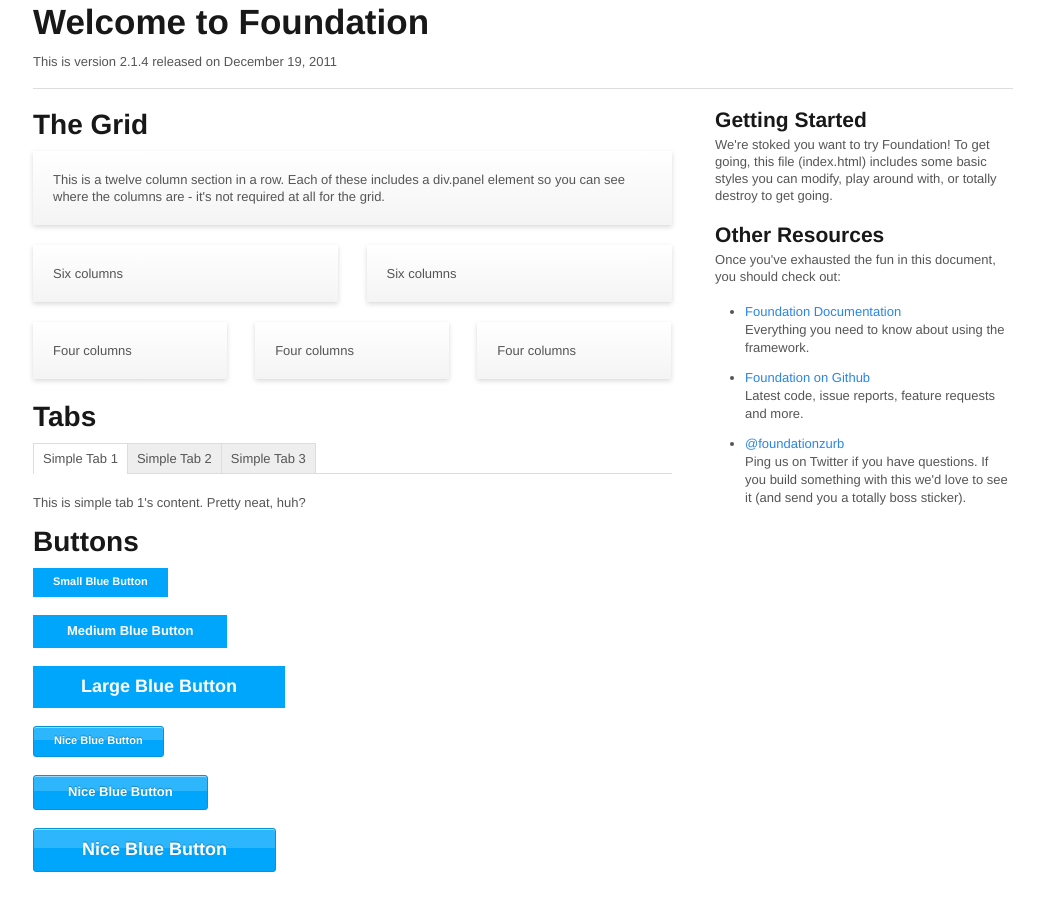
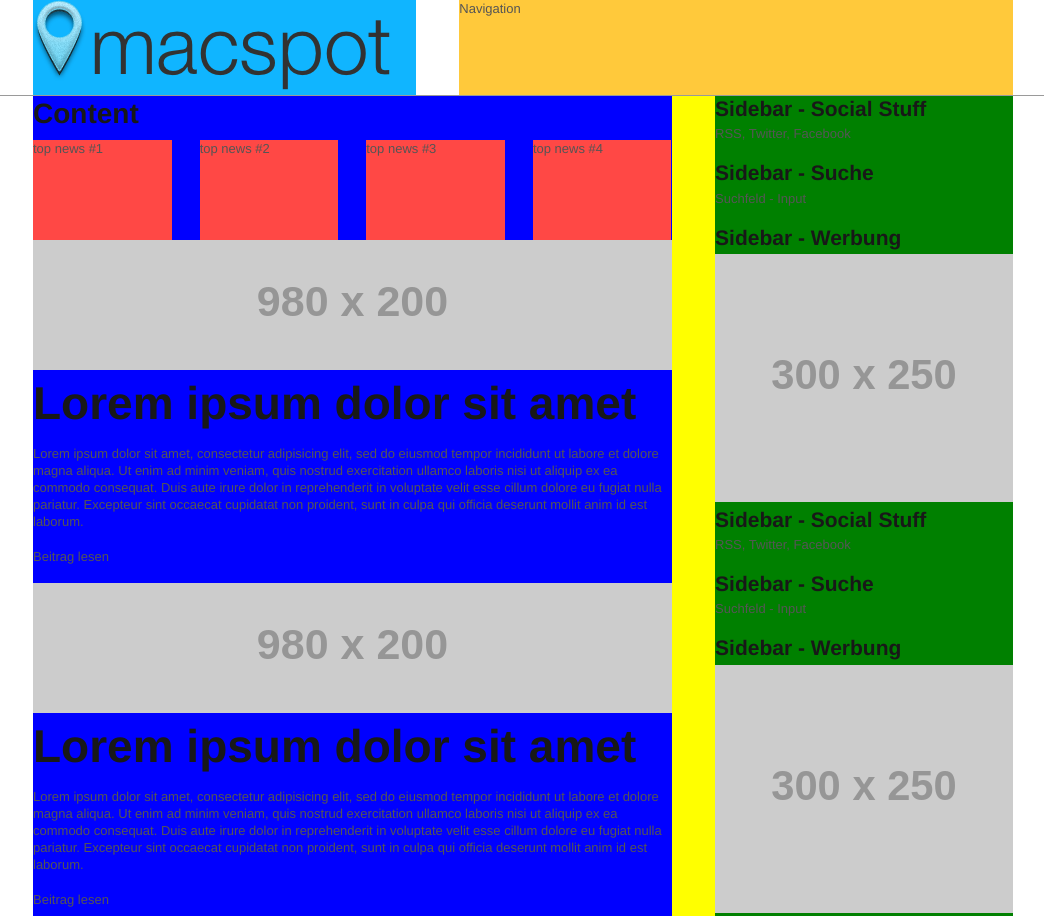
Before and after one commit to sgcoffee/mshub, a plain HTML site: page index.html in a window 1280 px wide. Shown: the top 916 px of the page, without its empty margins (117-1161 px from the left). Before the commit the page ends 890 px from the top, so only its background shows below. Drawn offline with Linux system fonts and the light colour scheme; placeholder pictures from the web are drawn by us.

Commit message:
first foundation integration

```diff
--- a/index.html
+++ b/index.html
@@ -16,6 +16,7 @@
 	<!-- Included CSS Files -->
 	<link rel="stylesheet" href="stylesheets/foundation.css">
 	<link rel="stylesheet" href="stylesheets/app.css">
+	<link rel="stylesheet" href="stylesheets/dev-maspot.css">
 
 	<!--[if lt IE 9]>
 		<link rel="stylesheet" href="stylesheets/ie.css">
@@ -33,97 +34,155 @@
 	<!-- container -->
 	<div class="container">
 
-		<div class="row">
-			<div class="twelve columns">
-				<h2>Welcome to Foundation</h2>
-				<p>This is version 2.1.4 released on December 19, 2011</p>
-				<hr />
+		<div class="row top_header">
+			<div class="five columns logo">
+				<img src="images/logo/pins_placeholder.png" alt="pins_placeholder" width="357" height="90" />
+			</div>
+			<div class="seven columns navigation">
+				<p>Navigation</p>
 			</div>
 		</div>
 
-		<div class="row">
-			<div class="eight columns">
-				<h3>The Grid</h3>
+		<hr>
 
-				<!-- Grid Example -->
-				<div class="row">
-					<div class="twelve columns">
-						<div class="panel">
-							<p>This is a twelve column section in a row. Each of these includes a div.panel element so you can see where the columns are - it's not required at all for the grid.</p>
+
+		<!-- row -->
+		<div class="row main_content">
+			<div class="eight columns inner_content">
+				<h3>Content</h3>
+
+				<!-- top news -->
+				<div class="row topnews">
+					<div class="twelve colums">
+						<div class="row">
+							<div class="three columns">
+								<p>top news #1</p>
+							</div>
+							<div class="three columns">
+								<p>top news #2</p>
+							</div>
+							<div class="three columns">
+								<p>top news #3</p>
+							</div>
+							<div class="three columns">
+								<p>top news #4</p>
+							</div>
 						</div>
 					</div>
 				</div>
+				<!-- /top news -->
+
+				<!-- news content -->
 				<div class="row">
-					<div class="six columns">
-						<div class="panel">
-							<p>Six columns</p>
+					<div class="twelve colums">
+						<div class="news_entry">
+							<img src="http://placehold.it/980x200">
+							<h1>Lorem ipsum dolor sit amet</h1>
+							<p>Lorem ipsum dolor sit amet, consectetur adipisicing elit, sed do eiusmod tempor incididunt ut labore et dolore magna aliqua. Ut enim ad minim veniam, quis nostrud exercitation ullamco laboris nisi ut aliquip ex ea commodo consequat. Duis aute irure dolor in reprehenderit in voluptate velit esse cillum dolore eu fugiat nulla pariatur. Excepteur sint occaecat cupidatat non proident, sunt in culpa qui officia deserunt mollit anim id est laborum.</p>
 						</div>
-					</div>
-					<div class="six columns">
-						<div class="panel">
-							<p>Six columns</p>
+						<div class="read_entry">
+							<p>Beitrag lesen</p>
 						</div>
 					</div>
 				</div>
+				<!-- /news content -->
+
+				<!-- news content -->
 				<div class="row">
-					<div class="four columns">
-						<div class="panel">
-							<p>Four columns</p>
+					<div class="twelve colums">
+						<div class="news_entry">
+							<img src="http://placehold.it/980x200">
+							<h1>Lorem ipsum dolor sit amet</h1>
+							<p>Lorem ipsum dolor sit amet, consectetur adipisicing elit, sed do eiusmod tempor incididunt ut labore et dolore magna aliqua. Ut enim ad minim veniam, quis nostrud exercitation ullamco laboris nisi ut aliquip ex ea commodo consequat. Duis aute irure dolor in reprehenderit in voluptate velit esse cillum dolore eu fugiat nulla pariatur. Excepteur sint occaecat cupidatat non proident, sunt in culpa qui officia deserunt mollit anim id est laborum.</p>
+						</div>
+						<div class="read_entry">
+							<p>Beitrag lesen</p>
 						</div>
 					</div>
-					<div class="four columns">
-						<div class="panel">
-							<p>Four columns</p>
+				</div>
+				<!-- /news content -->
+
+				<!-- news content -->
+				<div class="row">
+					<div class="twelve colums">
+						<div class="news_entry">
+							<img src="http://placehold.it/980x200">
+							<h1>Lorem ipsum dolor sit amet</h1>
+							<p>Lorem ipsum dolor sit amet, consectetur adipisicing elit, sed do eiusmod tempor incididunt ut labore et dolore magna aliqua. Ut enim ad minim veniam, quis nostrud exercitation ullamco laboris nisi ut aliquip ex ea commodo consequat. Duis aute irure dolor in reprehenderit in voluptate velit esse cillum dolore eu fugiat nulla pariatur. Excepteur sint occaecat cupidatat non proident, sunt in culpa qui officia deserunt mollit anim id est laborum.</p>
+						</div>
+						<div class="read_entry">
+							<p>Beitrag lesen</p>
 						</div>
 					</div>
-					<div class="four columns">
-						<div class="panel">
-							<p>Four columns</p>
+				</div>
+				<!-- /news content -->
+
+				<div class="row latest_content">
+					<div class="twelve">
+						<div class="row">
+							<div class="four columns">
+								<p>tutorials</p>
+							</div>
+							<div class="four columns">
+								<p>reviews</p>
+							</div>
+							<div class="four columns">
+								<p>toolbox</p>
+							</div>
 						</div>
 					</div>
 				</div>
 
-				<h3>Tabs</h3>
-				<dl class="tabs">
-					<dd><a href="#simple1" class="active">Simple Tab 1</a></dd>
-					<dd><a href="#simple2">Simple Tab 2</a></dd>
-					<dd><a href="#simple3">Simple Tab 3</a></dd>
-				</dl>
-
-				<ul class="tabs-content">
-					<li class="active" id="simple1Tab">This is simple tab 1's content. Pretty neat, huh?</li>
-					<li id="simple2Tab">This is simple tab 2's content. Now you see it!</li>
-					<li id="simple3Tab">This is simple tab 3's content. It's, you know...okay.</li>
-				</ul>
-
-				<h3>Buttons</h3>
-
-				<p><a href="#" class="small blue button">Small Blue Button</a></p>
-				<p><a href="#" class="blue button">Medium Blue Button</a></p>
-				<p><a href="#" class="large blue button">Large Blue Button</a></p>
-
-				<p><a href="#" class="nice radius small blue button">Nice Blue Button</a></p>
-				<p><a href="#" class="nice radius blue button">Nice Blue Button</a></p>
-				<p><a href="#" class="nice radius large blue button">Nice Blue Button</a></p>
 
 			</div>
+			<!-- /inner_content -->
 
-			<div class="four columns">
-				<h4>Getting Started</h4>
-				<p>We're stoked you want to try Foundation! To get going, this file (index.html) includes some basic styles you can modify, play around with, or totally destroy to get going.</p>
 
-				<h4>Other Resources</h4>
-				<p>Once you've exhausted the fun in this document, you should check out:</p>
-				<ul class="disc">
-					<li><a href="http://foundation.zurb.com/docs">Foundation Documentation</a><br />Everything you need to know about using the framework.</li>
-					<li><a href="http://github.com/zurb/foundation">Foundation on Github</a><br />Latest code, issue reports, feature requests and more.</li>
-					<li><a href="http://twitter.com/foundationzurb">@foundationzurb</a><br />Ping us on Twitter if you have questions. If you build something with this we'd love to see it (and send you a totally boss sticker).</li>
-				</ul>
+			<!-- sidebar -->
+			<div class="four columns sidebar">
+				<h4>Sidebar - Social Stuff</h4>
+				<p>RSS, Twitter, Facebook</p>
+
+				<h4>Sidebar - Suche</h4>
+				<p>Suchfeld - Input</p>
+
+				<h4>Sidebar - Werbung</h4>
+				<img src="http://placehold.it/300x250">
+
+				<h4>Sidebar - Social Stuff</h4>
+				<p>RSS, Twitter, Facebook</p>
+
+				<h4>Sidebar - Suche</h4>
+				<p>Suchfeld - Input</p>
+
+				<h4>Sidebar - Werbung</h4>
+				<img src="http://placehold.it/300x250">
+			</div>
+			<!-- /sidebar -->
+
+			<div class="row">
+				<div class="twelve columns footer">
+					<div class="row">
+						<div class="three columns">
+							<p>Footer #1</p>
+						</div>
+						<div class="three columns">
+							<p>Footer #2</p>
+						</div>
+						<div class="three columns">
+							<p>Footer #3</p>
+						</div>
+						<div class="three columns">
+							<p>Footer #4</p>
+						</div>
+					</div>
+				</div>
 			</div>
 		</div>
+		<!-- /row /main_content-->
 
 	</div>
-	<!-- container -->
+	<!-- /container -->
 
 
 
--- /dev/null
+++ b/stylesheets/dev-maspot.css
@@ -0,0 +1,59 @@
+.top_header {
+	height: 95px;
+}
+
+.top_header .columns {
+	height: 95px;
+}
+
+.logo {
+	background-color: #10b5ff;
+}
+
+.navigation {
+	background-color: #ffc93b;
+}
+
+hr {
+	color: red;
+}
+
+.topnews .three.columns {
+	background: #ff4845;
+	height: 100px;
+}
+
+.row .latest_content {
+	background-color: #7cc343;
+	background: ;
+	height: 150px;
+}
+
+.row .latest_content {
+	background-color: #7cc343;
+	background: ;
+	height: 150px;
+}
+
+
+/* ---  --- */
+
+.main_content {
+	background: yellow;
+}
+
+.inner_content.columns {
+	background: blue;
+}
+
+.sidebar.columns {
+	background: green;
+}
+
+.footer {
+	background: purple;
+}
+
+.footer .three.columns {
+	background: #5a806b;
+}
--- a/stylesheets/foundation.css
+++ b/stylesheets/foundation.css
@@ -160,7 +160,10 @@
 	blockquote cite:before { content: "\2014 \0020"; }
 	blockquote cite a, blockquote cite a:visited { color: #555; }
 
-	hr { border: solid #ddd; border-width: 1px 0 0; clear: both; margin: 12px 0 18px; height: 0; }
+	/*hr { border: solid #ddd; border-width: 1px 0 0; clear: both; margin: 12px 0 18px; height: 0; }*/
+
+	hr { border-width: 1px 0 0; clear: both; margin: 0px; padding: 0px;}
+
 
 	abbr, acronym { text-transform: uppercase; font-size: 90%; color: #222; border-bottom: 1px solid #ddd; cursor: help; }
 	abbr { text-transform: none; }
```
Also changed, not shown: images/logo/pins_placeholder.png (added).
